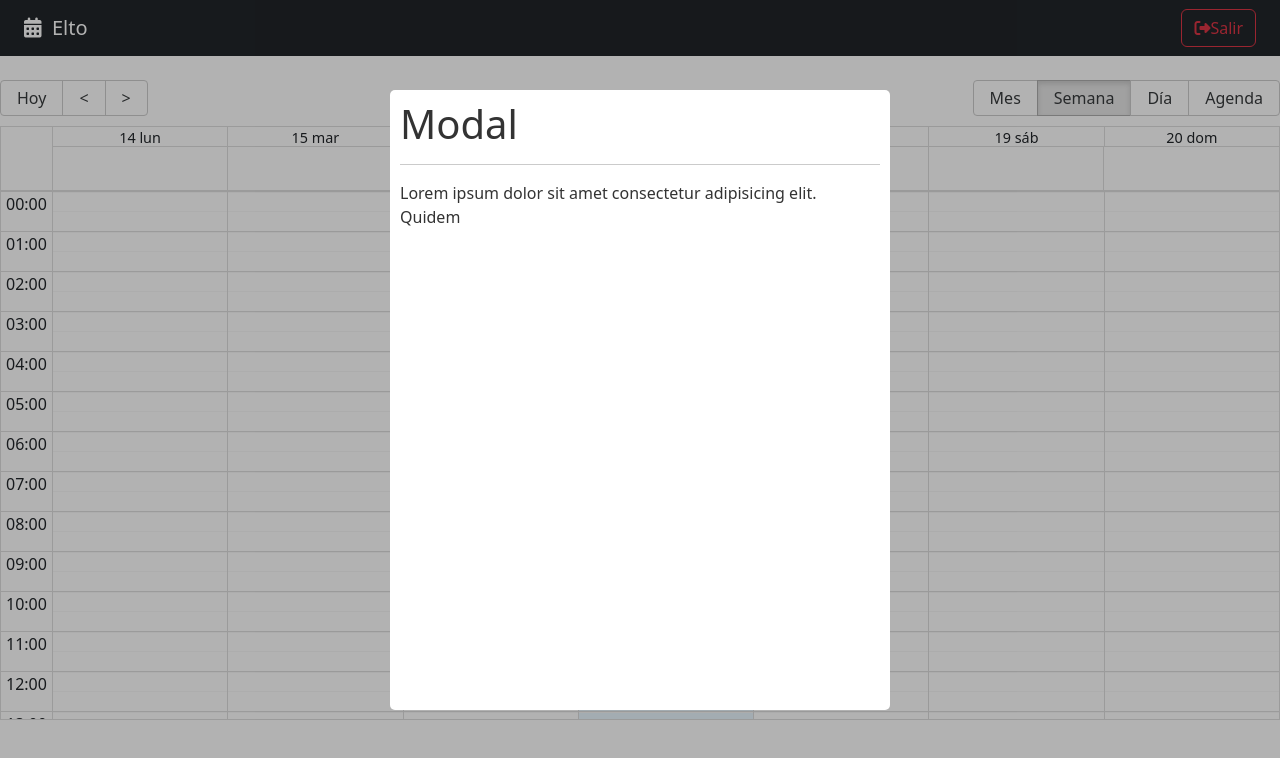
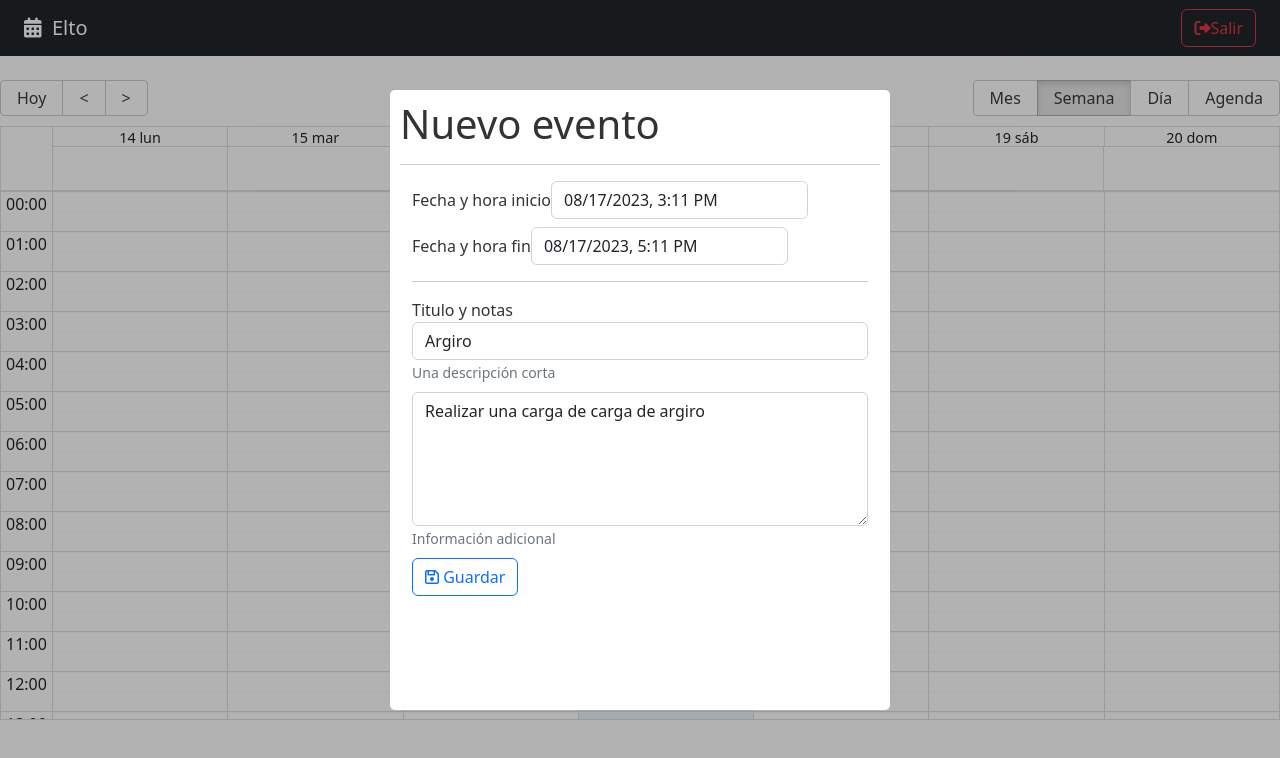
Before and after one commit to elto82/calendar-react-reduxt, a React (Vite) app: page / in a window 1280 px wide. Shown: the top 758 px of the page. Built offline with nearby package versions, Linux system fonts and the light colour scheme.

Commit message:
contenido del modal

```diff
--- a/package.json
+++ b/package.json
@@ -13,6 +13,7 @@
     "date-fns": "2.30.0",
     "react": "^18.2.0",
     "react-big-calendar": "1.8.2",
+    "react-datepicker": "4.16.0",
     "react-dom": "^18.2.0",
     "react-modal": "3.16.1",
     "react-router-dom": "6.15.0"
--- a/src/calendar/components/CalendarModal.jsx
+++ b/src/calendar/components/CalendarModal.jsx
@@ -1,5 +1,8 @@
+import { addHours } from 'date-fns';
 import { useState } from 'react';
 import Modal from 'react-modal';
+import DatePicker from 'react-datepicker';
+import "react-datepicker/dist/react-datepicker.css";
 
 const customStyles = {
   content: {
@@ -14,6 +17,27 @@ const customStyles = {
 Modal.setAppElement('#root');
 export const CalendarModal = () => {
   const [ isOpen, setIsOpen ] = useState(true);
+  const [ formValues, setFormValues ] = useState({
+    title: 'Argiro',
+    notes: 'Realizar una carga de carga de argiro',
+    start: new Date(),
+    end: addHours(new Date(), 2),
+  });
+
+  const onInputChange = ({ target }) => {
+    setFormValues({
+      ...formValues,
+      [ target.name ]: target.value
+    });
+  };
+
+  const onDateChanged = (event, changing) => {
+    setFormValues({
+      ...formValues,
+      [ changing ]: event
+    });
+
+  };
 
   const onCloseModal = () => {
     setIsOpen(false);
@@ -28,11 +52,68 @@ export const CalendarModal = () => {
       overlayClassName={'modal-fondo'}
       closeTimeoutMS={200}
     >
-      <h1>Modal</h1>
+      <h1> Nuevo evento </h1>
       <hr />
-      <span>Lorem ipsum dolor sit amet consectetur adipisicing elit. Quidem</span>
+      <form className="container">
 
+        <div className="form-group mb-2">
+          <label>Fecha y hora inicio</label>
+          <DatePicker
+            selected={formValues.start}
+            onChange={(event) => onDateChanged(event, 'start')}
+            className='form-control'
+            dateFormat="Pp"
+          />
+        </div>
 
+        <div className="form-group mb-2">
+          <label>Fecha y hora fin</label>
+          <DatePicker
+            minDate={formValues.start}
+            selected={formValues.end}
+            onChange={(event) => onDateChanged(event, 'end')}
+            className='form-control'
+            dateFormat="Pp"
+          />
+        </div>
+
+        <hr />
+        <div className="form-group mb-2">
+          <label>Titulo y notas</label>
+          <input
+            type="text"
+            className="form-control"
+            placeholder="Título del evento"
+            name="title"
+            autoComplete="off"
+            value={formValues.title}
+            onChange={onInputChange}
+          />
+          <small id="emailHelp" className="form-text text-muted">Una descripción corta</small>
+        </div>
+
+        <div className="form-group mb-2">
+          <textarea
+            type="text"
+            className="form-control"
+            placeholder="Notas"
+            rows="5"
+            name="notes"
+            value={formValues.notes}
+            onChange={onInputChange}
+          ></textarea>
+          <small id="emailHelp" className="form-text text-muted">Información adicional</small>
+        </div>
+
+        <button
+          type="submit"
+          className="btn btn-outline-primary btn-block"
+        >
+          <i className="far fa-save"></i>
+          <span> Guardar</span>
+        </button>
+
+      </form>
     </Modal>
   );
 };
```
Also changed, not shown: 1 other file (tests, documents, lock files or other folders).
